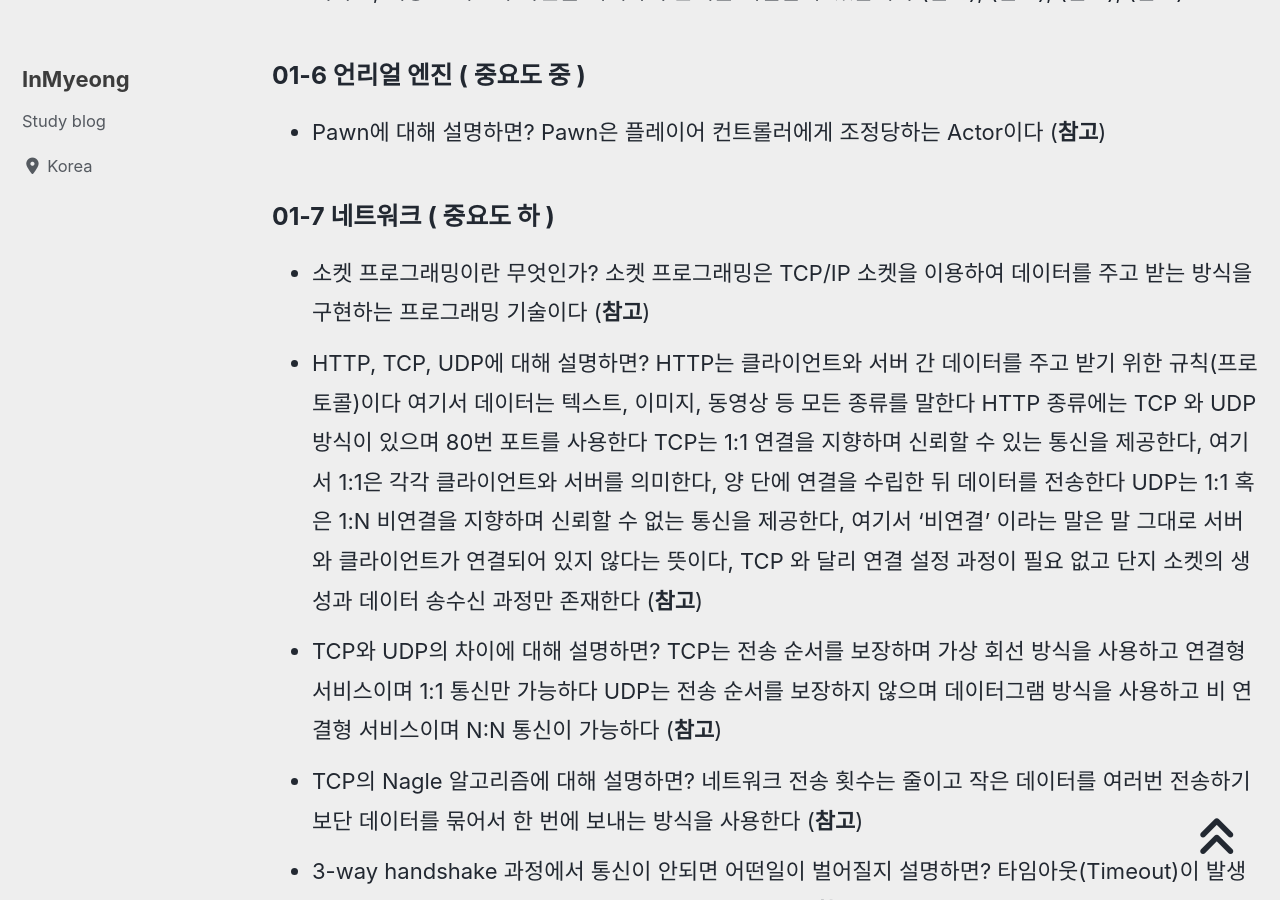
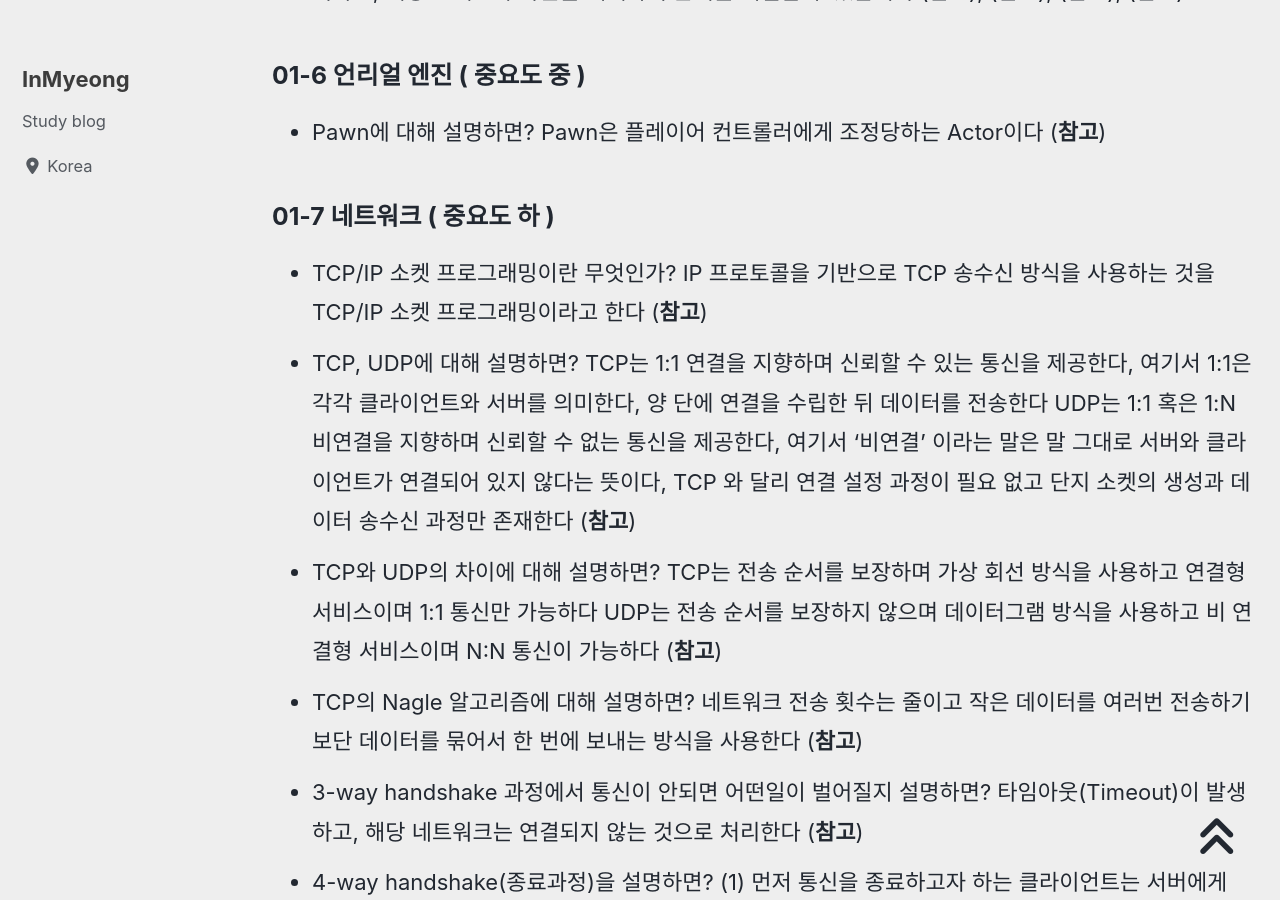
Before and after one commit to devMyeong/devMyeong.github.io, a Jekyll site: the page built from _posts/cs/2022-09-05-블로그-면접준비.md, in a window 1280 px wide and 900 px high, scrolled down 28694 px. Built offline with Jekyll 4.4.1, drawn with Linux system fonts in a browser that asks for light colours; cached includes are drawn as plain includes; nearby versions of some CDN libraries; some web fonts are replaced; comment, search, counter and statistics services are not loaded.

Commit message:
Chore : CS지식 수정

```diff
--- a/_posts/cs/2022-09-05-블로그-면접준비.md
+++ b/_posts/cs/2022-09-05-블로그-면접준비.md
@@ -257,8 +257,8 @@ last_modified_at: 2022-10-30
 - Pawn에 대해 설명하면? Pawn은 플레이어 컨트롤러에게 조정당하는 Actor이다 ([**참고**](https://m.blog.naver.com/PostView.naver?isHttpsRedirect=true&blogId=tmddls90&logNo=221950517033))
 
 ### 01-7 네트워크 ( 중요도 하 )
-- 소켓 프로그래밍이란 무엇인가? 소켓 프로그래밍은 TCP/IP 소켓을 이용하여 데이터를 주고 받는 방식을 구현하는 프로그래밍 기술이다 ([**참고**](https://tyrionlife.tistory.com/781))
-- HTTP, TCP, UDP에 대해 설명하면? HTTP는 클라이언트와 서버 간 데이터를 주고 받기 위한 규칙(프로토콜)이다 여기서 데이터는 텍스트, 이미지, 동영상 등 모든 종류를 말한다 HTTP 종류에는 TCP 와 UDP 방식이 있으며 80번 포트를 사용한다 TCP는 1:1 연결을 지향하며 신뢰할 수 있는 통신을 제공한다, 여기서 1:1은 각각 클라이언트와 서버를 의미한다, 양 단에 연결을 수립한 뒤 데이터를 전송한다 UDP는 1:1 혹은 1:N 비연결을 지향하며 신뢰할 수 없는 통신을 제공한다, 여기서 '비연결' 이라는 말은 말 그대로 서버와 클라이언트가 연결되어 있지 않다는 뜻이다, TCP 와 달리 연결 설정 과정이 필요 없고 단지 소켓의 생성과 데이터 송수신 과정만 존재한다 ([**참고**](https://doozi0316.tistory.com/entry/HTTPHTTPS%EB%9E%80-TCP-UDP-HandShake-%EA%B0%9C%EB%85%90-%EC%A0%95%EB%A6%AC))
+- TCP/IP 소켓 프로그래밍이란 무엇인가? IP 프로토콜을 기반으로 TCP 송수신 방식을 사용하는 것을 TCP/IP 소켓 프로그래밍이라고 한다 ([**참고**](https://aronglife.tistory.com/entry/NetworkTCPIP-%EC%86%8C%EC%BC%93-%ED%94%84%EB%A1%9C%EA%B7%B8%EB%9E%98%EB%B0%8D-%EA%B0%9C%EB%85%901))
+- TCP, UDP에 대해 설명하면? TCP는 1:1 연결을 지향하며 신뢰할 수 있는 통신을 제공한다, 여기서 1:1은 각각 클라이언트와 서버를 의미한다, 양 단에 연결을 수립한 뒤 데이터를 전송한다 UDP는 1:1 혹은 1:N 비연결을 지향하며 신뢰할 수 없는 통신을 제공한다, 여기서 '비연결' 이라는 말은 말 그대로 서버와 클라이언트가 연결되어 있지 않다는 뜻이다, TCP 와 달리 연결 설정 과정이 필요 없고 단지 소켓의 생성과 데이터 송수신 과정만 존재한다 ([**참고**](https://doozi0316.tistory.com/entry/HTTPHTTPS%EB%9E%80-TCP-UDP-HandShake-%EA%B0%9C%EB%85%90-%EC%A0%95%EB%A6%AC))
 - TCP와 UDP의 차이에 대해 설명하면? TCP는 전송 순서를 보장하며 가상 회선 방식을 사용하고 연결형 서비스이며 1:1 통신만 가능하다 UDP는 전송 순서를 보장하지 않으며 데이터그램 방식을 사용하고 비 연결형 서비스이며 N:N 통신이 가능하다 ([**참고**](https://coding-factory.tistory.com/614))
 - TCP의 Nagle 알고리즘에 대해 설명하면? 네트워크 전송 횟수는 줄이고 작은 데이터를 여러번 전송하기보단 데이터를 묶어서 한 번에 보내는 방식을 사용한다 ([**참고**](https://devjh.tistory.com/106))
 - 3-way handshake 과정에서 통신이 안되면 어떤일이 벌어질지 설명하면? 타임아웃(Timeout)이 발생하고, 해당 네트워크는 연결되지 않는 것으로 처리한다 ([**참고**](https://hyoje420.tistory.com/4))
```
